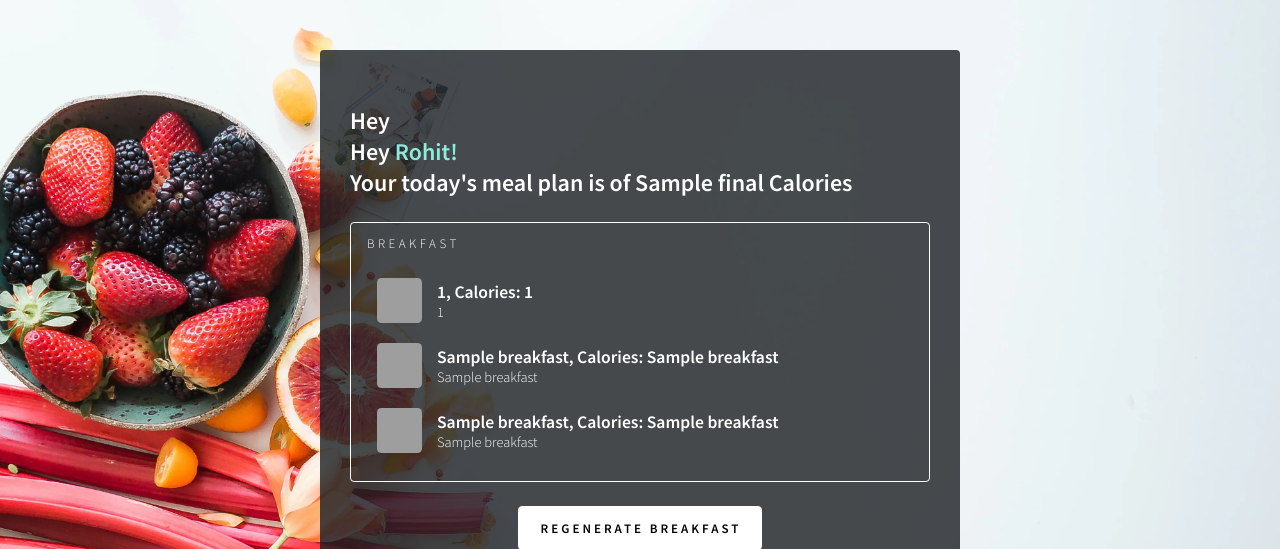
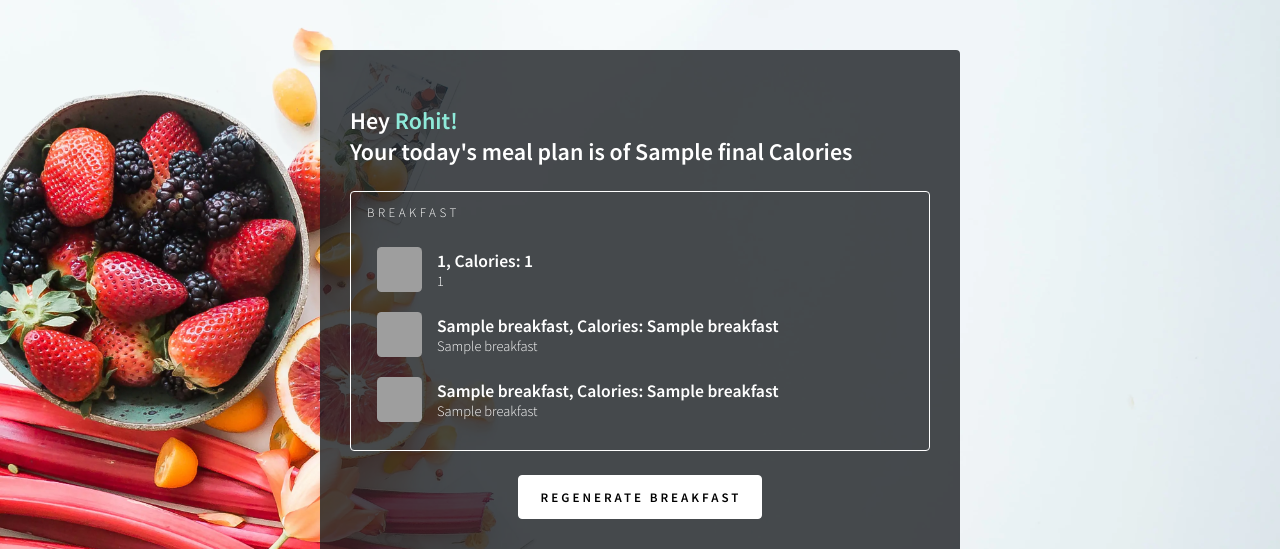
Before and after one commit to zerothrohit/diet-zen, a Flask app: template templates/output.html in a window 1280 px wide. Shown: the top 549 px of the page. Run offline with Flask 2, Linux system fonts and the light colour scheme; the template is opened without the code that fills it: most values are stand-ins (such as "Sample title", 1, 10 or a date in 2020); some libraries are stand-ins or nearby versions; grey boxes are pictures that could not be loaded.

Commit message:
Update output.html

```diff
--- a/templates/output.html
+++ b/templates/output.html
@@ -17,7 +17,7 @@
 
     <form action="">
       <div class="greet">
-        <h2>Hey</h2>
+<!--         <h2>Hey</h2> -->
         <h2>Hey <div style="color: rgb(142, 234, 217); display: inline-block;">Rohit!</div><br>Your today's meal plan is of {{final}} Calories</h2>
       </div>
 
```
